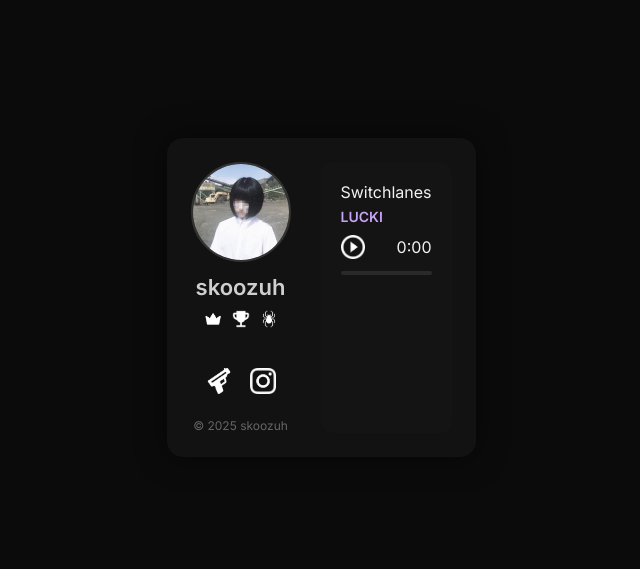
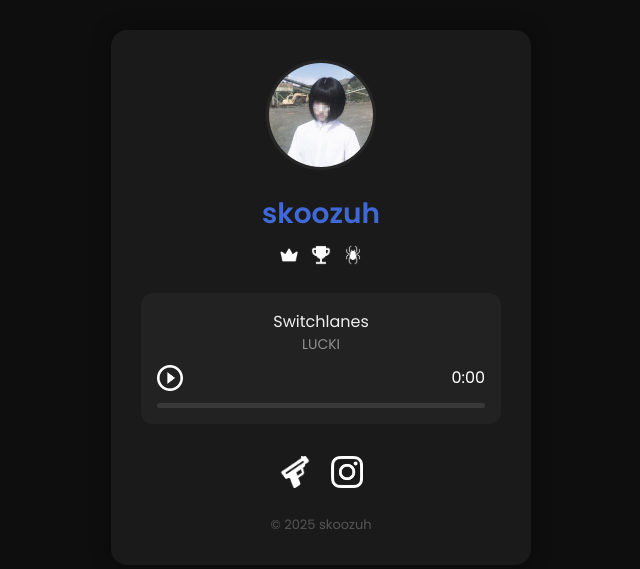
Before and after one commit to itsskoozuh/acting, a plain HTML site: page index.html in a window 1280 px wide. Shown: the part 103-672 px from the top of the page, without its empty margins (319-959 px from the left). Drawn offline with Linux system fonts and the light colour scheme.

Commit message:
Update index.html

```diff
--- a/index.html
+++ b/index.html
@@ -5,7 +5,7 @@
   <meta name="viewport" content="width=device-width, initial-scale=1.0" />
   <title>skoozuh | Bio</title>
   <link rel="icon" type="image/png" href="assets/favicon.png" />
-  <link href="https://fonts.googleapis.com/css2?family=Inter:wght@400;600&display=swap" rel="stylesheet">
+  <link href="https://fonts.googleapis.com/css2?family=Poppins:wght@400;600&display=swap" rel="stylesheet">
   <style>
     * {
       margin: 0;
@@ -13,140 +13,132 @@
       box-sizing: border-box;
     }
     body {
-      font-family: 'Inter', sans-serif;
-      background-color: #0b0b0b;
-      background-image: url('assets/bg-waves.png');
-      background-size: cover;
-      background-position: center;
-      background-repeat: no-repeat;
-      color: #f1f1f1;
       min-height: 100vh;
+      background-color: #0e0e0e;
+      font-family: 'Poppins', sans-serif;
+      color: #ffffff;
       display: flex;
       justify-content: center;
       align-items: center;
-      padding: 20px;
-      overflow: hidden;
+      padding: 40px 20px;
     }
     .container {
-      display: flex;
-      flex-direction: row;
-      gap: 30px;
-      background: rgba(20, 20, 20, 0.8);
-      padding: 24px;
+      width: 100%;
+      max-width: 420px;
+      background: #1a1a1a;
+      padding: 30px;
       border-radius: 16px;
-      backdrop-filter: blur(6px);
-      box-shadow: 0 0 30px rgba(0, 0, 0, 0.5);
-    }
-    .profile {
-      display: flex;
-      flex-direction: column;
-      align-items: center;
       text-align: center;
+      box-shadow: 0 0 20px rgba(0, 0, 0, 0.35);
     }
     .avatar {
-      width: 100px;
-      height: 100px;
+      width: 110px;
+      height: 110px;
       border-radius: 50%;
       object-fit: cover;
-      margin-bottom: 12px;
-      border: 2px solid #333;
+      margin-bottom: 16px;
+      border: 3px solid rgba(255, 255, 255, 0.05);
     }
     .username {
-      font-size: 22px;
+      font-size: 28px;
       font-weight: 600;
       margin-bottom: 10px;
-      color: #cfcfcf;
+      background: linear-gradient(270deg, #2e5cb8, #426bdb, #29457a);
+      background-size: 600% 600%;
+      -webkit-background-clip: text;
+      -webkit-text-fill-color: transparent;
+      animation: wavyPulse 8s ease infinite;
+    }
+    @keyframes wavyPulse {
+      0% { background-position: 0% 50%; }
+      50% { background-position: 100% 50%; }
+      100% { background-position: 0% 50%; }
     }
     .badges {
       display: flex;
-      gap: 10px;
-      margin-bottom: 16px;
+      justify-content: center;
+      gap: 12px;
+      margin-bottom: 20px;
     }
     .badges img {
-      width: 18px;
-      height: 18px;
+      width: 20px;
+      height: 20px;
+      transition: transform 0.2s ease;
       cursor: pointer;
-      transition: transform 0.2s ease;
     }
     .badges img:hover {
-      transform: scale(1.1);
+      transform: scale(1.2);
     }
     .player {
-      background: #141414;
+      margin-top: 28px;
+      background: #222;
       border-radius: 12px;
-      padding: 20px;
-      max-width: 300px;
+      padding: 16px;
     }
     .player-title {
       font-size: 16px;
-      color: #f1f1f1;
-      margin-bottom: 6px;
+      font-weight: 500;
+      color: #f0f0f0;
     }
     .player-artist {
       font-size: 14px;
-      font-weight: 600;
-      color: #c9a3f7;
-      margin-bottom: 10px;
+      color: rgba(255, 255, 255, 0.5);
+      margin-bottom: 8px;
     }
     .player-controls {
       display: flex;
+      justify-content: space-between;
       align-items: center;
-      justify-content: space-between;
+      margin-top: 10px;
     }
     .player-controls img {
-      width: 24px;
-      height: 24px;
+      width: 26px;
+      height: 26px;
       cursor: pointer;
     }
     .seek {
       width: 100%;
-      height: 4px;
-      background: #2a2a2a;
+      height: 5px;
+      background: rgba(255, 255, 255, 0.1);
       border-radius: 6px;
+      overflow: hidden;
       margin-top: 12px;
-      overflow: hidden;
     }
     .seek-fill {
       height: 100%;
-      background: #a279ff;
+      background: rgba(255, 255, 255, 0.35);
       width: 0%;
     }
     .links {
       display: flex;
-      gap: 18px;
-      margin-top: 24px;
+      justify-content: center;
+      gap: 20px;
+      margin-top: 32px;
     }
     .links a img {
-      width: 26px;
-      height: 26px;
+      width: 32px;
+      height: 32px;
       transition: opacity 0.2s ease;
     }
     .links a:hover img {
-      opacity: 0.6;
+      opacity: 0.7;
     }
     .footer {
-      font-size: 12px;
-      color: #666;
       margin-top: 20px;
-      text-align: center;
+      font-size: 13px;
+      color: #555;
     }
   </style>
 </head>
 <body>
   <div class="container">
-    <div class="profile">
-      <img src="assets/pfp.png" alt="Avatar" class="avatar">
-      <div class="username">skoozuh</div>
-      <div class="badges">
-        <img src="assets/crownw.png" title="Owner" alt="Owner">
-        <img src="assets/trophy.png" title="Trophy" alt="Trophy">
-        <img src="assets/spider.png" title="Spider" alt="Spider">
-      </div>
-      <div class="links">
-        <a href="https://guns.lol/wreak" target="_blank"><img src="assets/guns.png" alt="Guns"></a>
-        <a href="https://instagram.com/deadbeforenight" target="_blank"><img src="assets/iglogo.png" alt="Instagram"></a>
-      </div>
-      <div class="footer">© 2025 skoozuh</div>
+    <img src="assets/pfp.png" alt="Avatar" class="avatar">
+    <div class="username">skoozuh</div>
+
+    <div class="badges">
+      <img src="assets/crownw.png" title="Owner" alt="Owner Badge">
+      <img src="assets/trophy.png" title="Champion" alt="Trophy Badge">
+      <img src="assets/spider.png" title="Stealth" alt="Spider Badge">
     </div>
 
     <div class="player">
@@ -161,6 +153,13 @@
       </div>
       <audio id="audio" src="assets/lucki.mp3"></audio>
     </div>
+
+    <div class="links">
+      <a href="https://guns.lol/wreak" target="_blank"><img src="assets/guns.png" alt="guns.lol"></a>
+      <a href="https://instagram.com/deadbeforenight" target="_blank"><img src="assets/iglogo.png" alt="Instagram"></a>
+    </div>
+
+    <div class="footer">© 2025 skoozuh</div>
   </div>
 
   <script>
```
